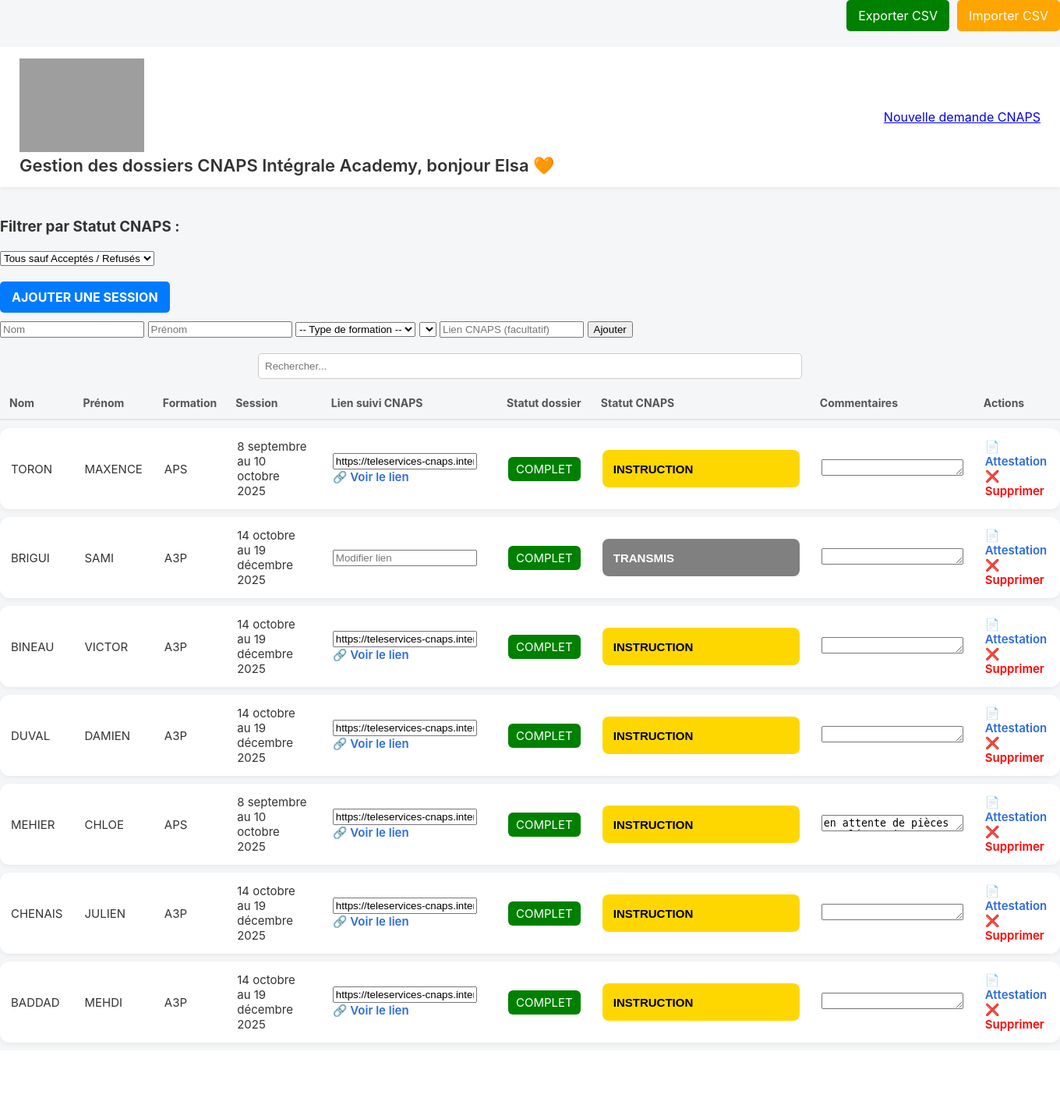
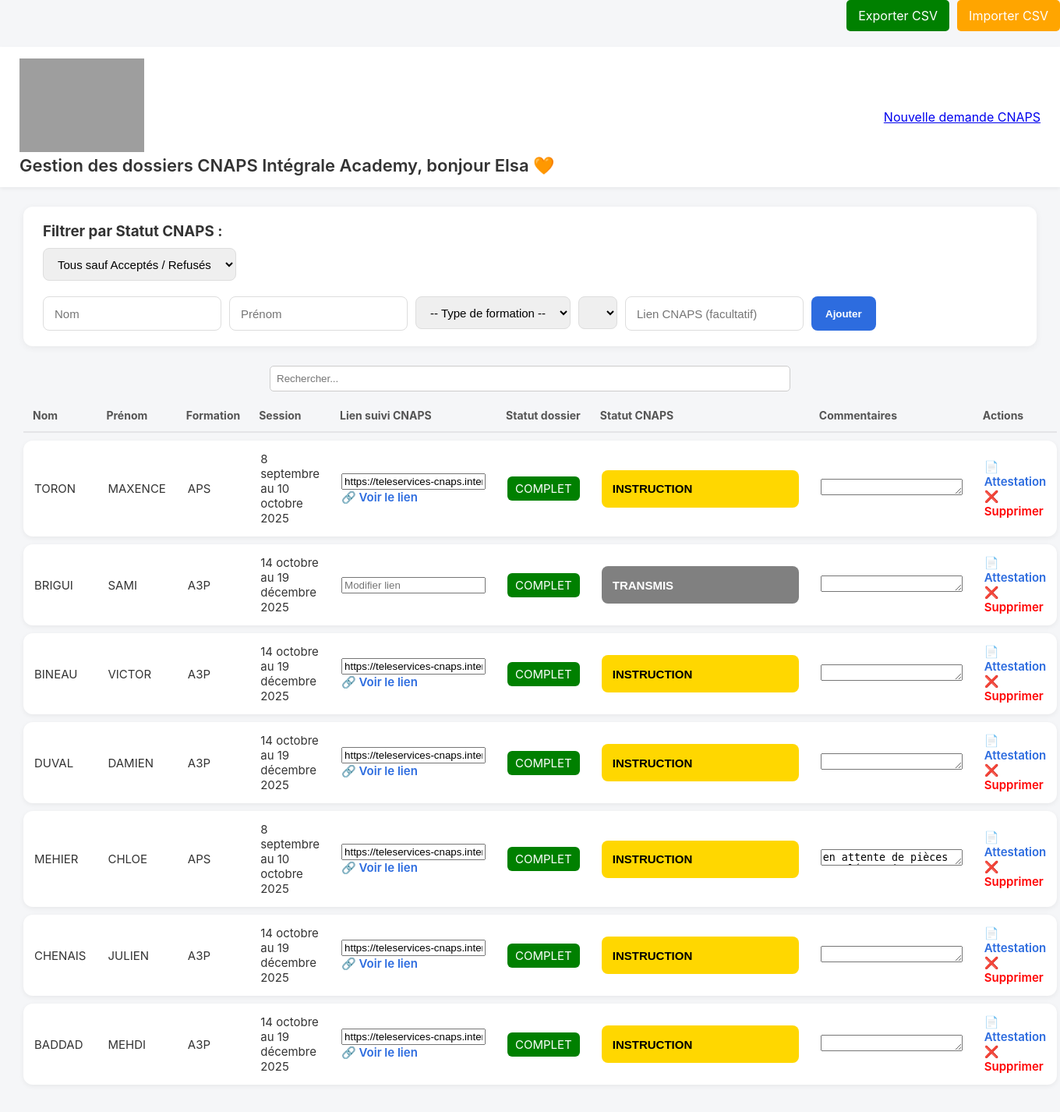
Before and after one commit to integraleacademy/cnapsv3, a Flask app: page / in a window 1360 px wide. Shown: the whole page at 78% size. Before the commit the page ends 1342 px from the top, so only its background shows below. Run offline with Flask 3, Linux system fonts and the light colour scheme; data comes from the database, SQL or seed files in the repository; lists and menus that the app fills with data are empty; parts of the project's set-up code (start-up, migrations or seed data) failed here and were passed over; grey boxes are pictures that could not be loaded.

Commit message:
Update index.html

```diff
--- a/templates/index.html
+++ b/templates/index.html
@@ -276,6 +276,40 @@ table a:hover {
     font-weight: 600;
 }
 
+	/* Bloc moderne pour les filtres + formulaire d'ajout */
+.top-section {
+    background: #fff;
+    padding: 20px 25px;
+    border-radius: 12px;
+    box-shadow: 0 2px 10px rgba(0,0,0,0.06);
+    margin-bottom: 25px;
+}
+
+.top-section h3 {
+    margin-top: 0;
+    margin-bottom: 10px;
+}
+
+.top-section form select,
+.top-section form input {
+    height: 42px;
+    padding: 0 14px;
+    border-radius: 8px;
+    border: 1px solid #ddd;
+    font-size: 15px;
+}
+
+.top-section form button {
+    background: var(--primary);
+    border: none;
+    color: white;
+    padding: 10px 18px;
+    border-radius: 8px;
+    font-weight: bold;
+    cursor: pointer;
+}
+
+
 
 
 
@@ -302,10 +336,15 @@ table a:hover {
     <a class="btn-link" href="https://depot-teleservices-cnaps.interieur.gouv.fr/" target="_blank">Nouvelle demande CNAPS</a>
    </header>
 
-  <br><h3>Filtrer par Statut CNAPS :</h3>
+	<div class="container">
+
+
+<div class="top-section">
+
+    <h3>Filtrer par Statut CNAPS :</h3>
+
     <form method="get" action="/" style="margin-bottom: 20px;">
         <select name="filtre_cnaps" id="filtre_cnaps" onchange="this.form.submit()">
-
             <option value="SansAcceptes" {% if filtre_cnaps == 'SansAcceptes' %}selected{% endif %}>
                 Tous sauf Acceptés / Refusés
             </option>
@@ -315,29 +354,31 @@ table a:hover {
             </option>
 
             {% for statut in statuts_disponibles %}
-        <option value="{{ statut }}" {% if filtre_cnaps == statut %}selected{% endif %}>{{ statut }}</option>
+                <option value="{{ statut }}" {% if filtre_cnaps == statut %}selected{% endif %}>
+                    {{ statut }}
+                </option>
             {% endfor %}
-
         </select>
-
     </form>
 
-  <a href="/ajouter_session" style="background-color: #007BFF; color: white; padding: 10px 15px; text-decoration: none; border-radius: 5px; font-weight: bold; margin-bottom: 10px; display: inline-block;">AJOUTER UNE SESSION</a>
-
-
-
-  <form method="POST" action="/add">
+    <form method="POST" action="/add" style="display:flex; gap:10px; flex-wrap:wrap;">
         <input name="nom" placeholder="Nom" required>
         <input name="prenom" placeholder="Prénom" required>
+
         <select id="formation" name="formation" onchange="updateSessions()" required>
             <option value="">-- Type de formation --</option>
             <option value="APS">APS</option>
             <option value="A3P">A3P</option>
         </select>
+
         <select id="session" name="session" required></select>
+
         <input name="lien" placeholder="Lien CNAPS (facultatif)">
         <button type="submit">Ajouter</button>
     </form>
+
+</div>
+
 
 
 
@@ -691,6 +732,7 @@ function showCheck() {
 
 
 
+</div>
 
 </body>
 </html>
```
Lines whose indentation alone changed are shown as unchanged.
